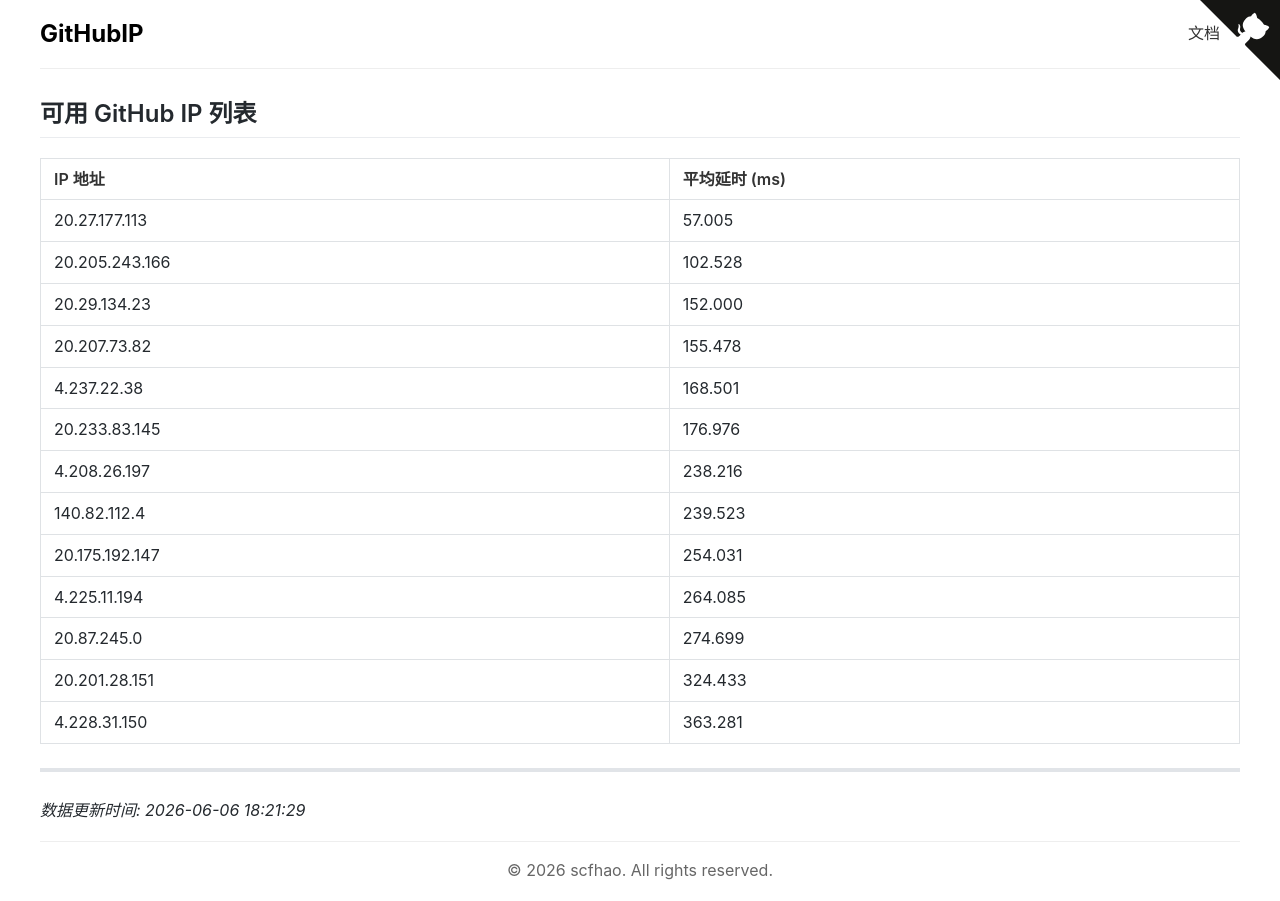
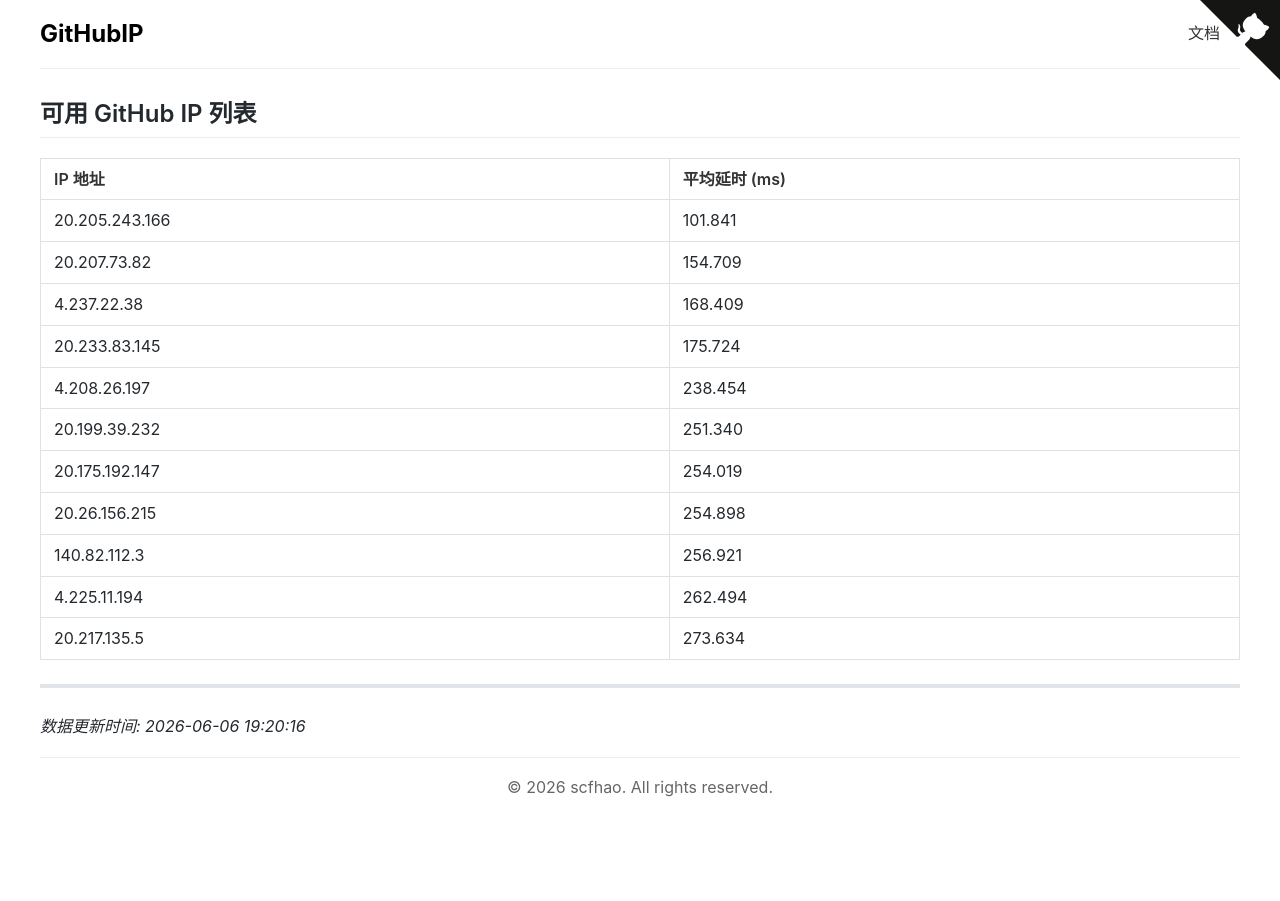
Before and after one commit to scfhao/GitHubIP, a Jekyll site: the page built from index.md, in a window 1280 px wide. Built offline with Jekyll 4.4.1, drawn with Linux system fonts in a browser that asks for light colours.

Commit message:
自动脚本执行 - 2026-06-06 19:20:16

```diff
--- a/index.md
+++ b/index.md
@@ -1,27 +1,25 @@
 ---
 layout: home
 title: GitHub IP 列表
-date: 2026-06-06 18:21:29
+date: 2026-06-06 19:20:16
 ---
 
 ## 可用 GitHub IP 列表
 
 | IP 地址 | 平均延时 (ms) |
 |---------|--------------|
-| 20.27.177.113 | 57.005 |
-| 20.205.243.166 | 102.528 |
-| 20.29.134.23 | 152.000 |
-| 20.207.73.82 | 155.478 |
-| 4.237.22.38 | 168.501 |
-| 20.233.83.145 | 176.976 |
-| 4.208.26.197 | 238.216 |
-| 140.82.112.4 | 239.523 |
-| 20.175.192.147 | 254.031 |
-| 4.225.11.194 | 264.085 |
-| 20.87.245.0 | 274.699 |
-| 20.201.28.151 | 324.433 |
-| 4.228.31.150 | 363.281 |
+| 20.205.243.166 | 101.841 |
+| 20.207.73.82 | 154.709 |
+| 4.237.22.38 | 168.409 |
+| 20.233.83.145 | 175.724 |
+| 4.208.26.197 | 238.454 |
+| 20.199.39.232 | 251.340 |
+| 20.175.192.147 | 254.019 |
+| 20.26.156.215 | 254.898 |
+| 140.82.112.3 | 256.921 |
+| 4.225.11.194 | 262.494 |
+| 20.217.135.5 | 273.634 |
 
 ---
 
-*数据更新时间: 2026-06-06 18:21:29*
+*数据更新时间: 2026-06-06 19:20:16*
```
